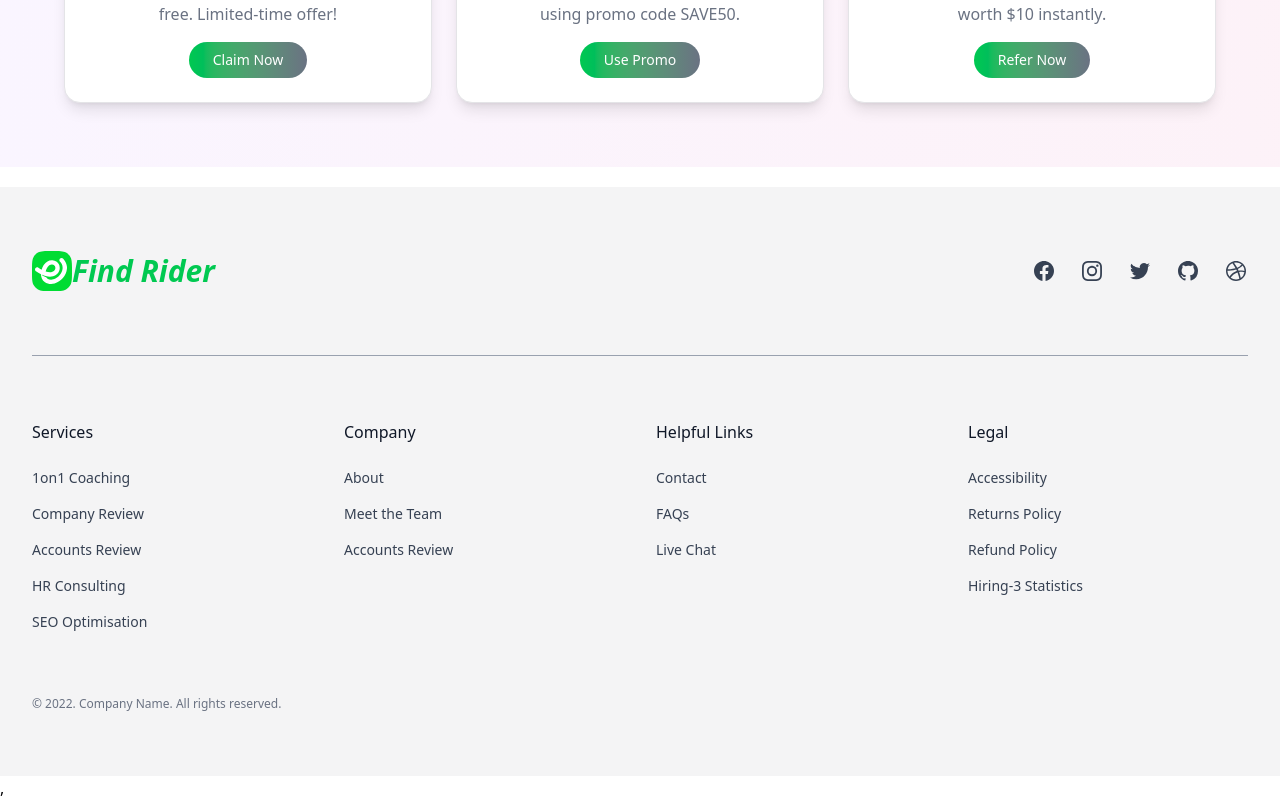
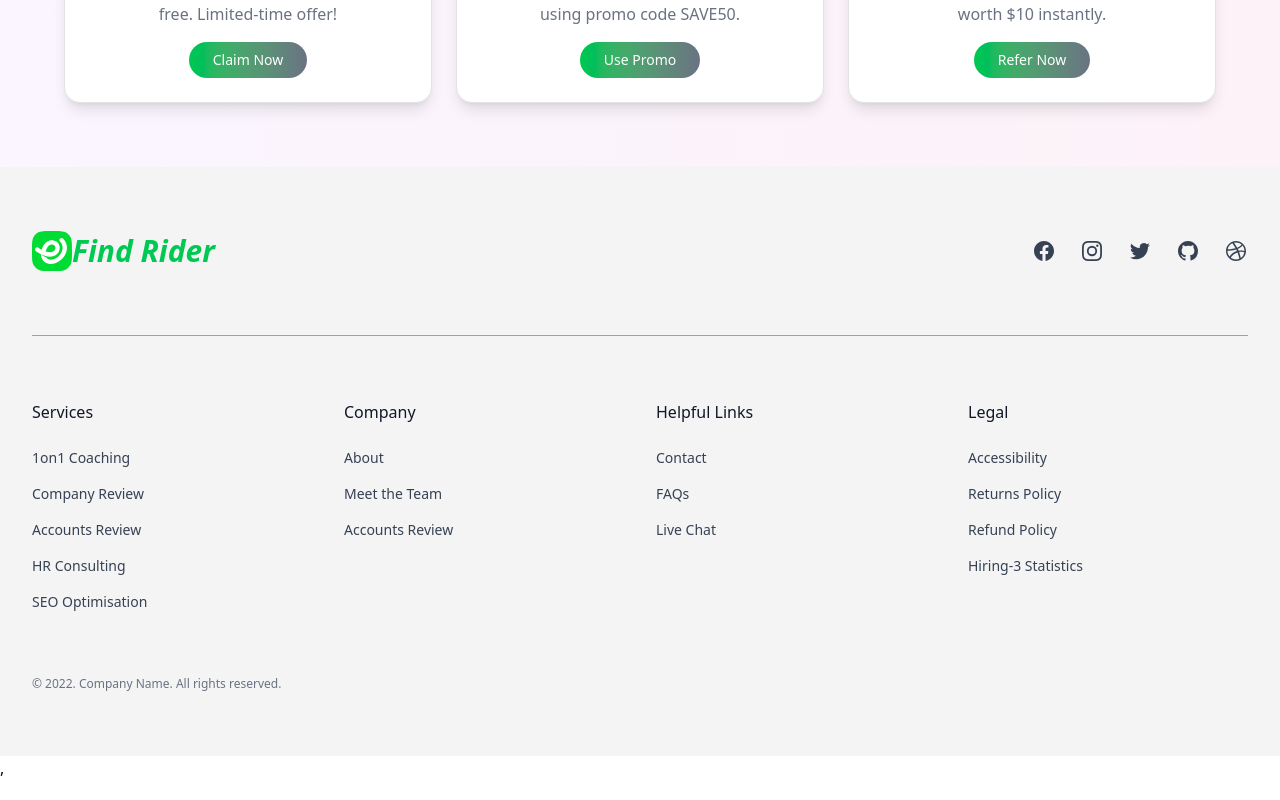
Before and after one commit to Umme-Nahida/next-level-project6-frontend, a React (Vite) app: page / in a window 1280 px wide. Shown: the part 2783-3583 px from the top of the page. Built offline with nearby package versions, Linux system fonts and the light colour scheme.

Commit message:
adde some cusomization in navbar

```diff
--- a/src/components/Layout/Footer.tsx
+++ b/src/components/Layout/Footer.tsx
@@ -2,7 +2,7 @@ import Logo from "@/assets/Icons/logo";
 
 const Footer = () => {
     return (
-        <footer className="bg-sidebar-accent dark:bg-gray-900 mt-5">
+        <footer className="bg-sidebar-accent dark:bg-gray-900">
             <div className="container mx-auto  space-y-8 px-4 py-16 sm:px-6 lg:space-y-16 lg:px-8">
                 <div className="sm:flex sm:items-center sm:justify-between">
                     <div className="text-primary dark:text-ring flex items-center justify-start">
```
